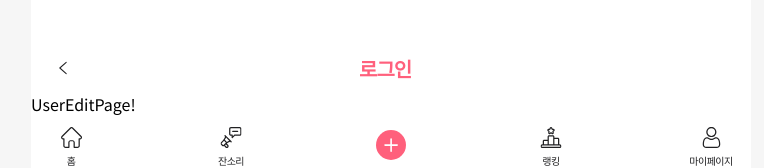
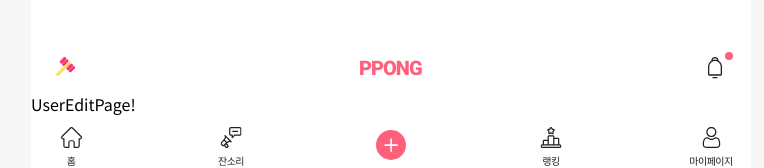
Before and after one commit to codestates-seb/seb42_main_026, a React (Create React App) app in the folder client/: page /UserEdit in a window 1280 px wide. Shown: the top 168 px of the page, without its empty margins (249-1013 px from the left). Built offline with nearby package versions, Linux system fonts and the light colour scheme.

Commit message:
feat : TopNav 뒤로가기, 상태에따라 라우팅 기능 구현

```diff
--- a/client/src/components/BottomNav.tsx
+++ b/client/src/components/BottomNav.tsx
@@ -1,60 +1,65 @@
-import styled from "styled-components";
-import { ReactComponent as ICON_HOME } from "../assets/ic_bottomnav_home_button.svg";
-import { ReactComponent as ICON_JANSORI } from "../assets/ic_bottomnav_jansori_button.svg";
-import { ReactComponent as ICON_WRITE } from "../assets/ic_bottomnav_write_button.svg";
-import { ReactComponent as ICON_RANK } from "../assets/ic_bottomnav_rank_button.svg";
-import { ReactComponent as ICON_MYPAGE } from "../assets/ic_bottomnav_mypage_button.svg";
-import { useAuth } from "../hooks/useAuth";
-import { useNavigate } from "react-router-dom";
-import { useState } from "react";
+import styled from 'styled-components';
+import { ReactComponent as ICON_HOME } from '../assets/ic_bottomnav_home_button.svg';
+import { ReactComponent as ICON_JANSORI } from '../assets/ic_bottomnav_jansori_button.svg';
+import { ReactComponent as ICON_WRITE } from '../assets/ic_bottomnav_write_button.svg';
+import { ReactComponent as ICON_RANK } from '../assets/ic_bottomnav_rank_button.svg';
+import { ReactComponent as ICON_MYPAGE } from '../assets/ic_bottomnav_mypage_button.svg';
+import { useAuth } from '../hooks/useAuth';
+import { usePage } from '../hooks/usePage';
+import { useNavigate } from 'react-router-dom';
+import { useState } from 'react';
 
 const BottomNav = () => {
   const { isLoggedIn } = useAuth();
   const navigate = useNavigate();
-  const [clickedMenu, setClickedMenu] = useState("");
+  const { setPageHandler } = usePage();
+
+  const [clickedMenu, setClickedMenu] = useState('');
 
   const menuData = [
-    { id: "home", icon: ICON_HOME, text: "홈", link: "/", security: false },
+    { id: 'home', icon: ICON_HOME, text: '홈', link: '/', security: false },
     {
-      id: "nagging",
+      id: 'nagging',
       icon: ICON_JANSORI,
-      text: "잔소리",
-      link: "/NaggingBoard",
+      text: '잔소리',
+      link: '/NaggingBoard',
       security: false,
     },
-    { id: "write", icon: ICON_WRITE, link: "/", security: true },
+    { id: 'write', icon: ICON_WRITE, link: '/', security: true },
     {
-      id: "rank",
+      id: 'rank',
       icon: ICON_RANK,
-      text: "랭킹",
-      link: "/Rank",
+      text: '랭킹',
+      link: '/Rank',
       security: true,
     },
     {
-      id: "mypage",
+      id: 'mypage',
       icon: ICON_MYPAGE,
-      text: "마이페이지",
-      link: "/MyPage",
+      text: '마이페이지',
+      link: '/MyPage',
       security: true,
     },
   ];
 
-  const handleMenuClick = (id: string, link: string, security: boolean) => {
-    setClickedMenu(id);
-    navigate(isLoggedIn ? link : security ? "/Login" : link); //추후 navigate 수정 page 이동시마다 login 검증 필요
-  };
+  // const handleMenuClick = (id: string, link: string, security: boolean) => {
+  //   setClickedMenu(id);
+  //   // setPageHandler(isLoggedIn,id,security)
+  //   // navigate(isLoggedIn ? link : security ? '/Login' : link); //추후 navigate 수정 page 이동시마다 login 검증 필요
+  // };
 
   return (
     <GnbWrapper>
       {menuData.map(({ id, icon: Icon, text, link, security }) => (
         <MenuContainer
           key={id}
-          onClick={() => handleMenuClick(id, link, security)}
+          onClick={() => {
+            setClickedMenu(id);
+            setPageHandler(isLoggedIn, id, link, security);
+          }}
         >
-          <Icon fill={`${clickedMenu === id ? "#FF607C" : "#212123"}`} />
-          <MenuText color={`${clickedMenu === id ? "#FF607C" : "#212123"}`}>
-            {text}
-          </MenuText>
+          <Icon fill={`${clickedMenu === id ? '#FF607C' : '#212123'}`} />
+          <MenuText color={`${clickedMenu === id ? '#FF607C' : '#212123'}`}>{text}</MenuText>
         </MenuContainer>
       ))}
     </GnbWrapper>
@@ -89,7 +94,7 @@ const MenuContainer = styled.div`
 const MenuText = styled.span`
   text-align: center;
   letter-spacing: -0.05em;
-  font-family: "Noto Sans KR";
+  font-family: 'Noto Sans KR';
   font-weight: 300;
   font-size: 10px;
   color: ${(props) => props.color};
--- a/client/src/components/TopNav.tsx
+++ b/client/src/components/TopNav.tsx
@@ -1,35 +1,44 @@
-import styled from "styled-components";
-import { ReactComponent as ICON_ALRAM } from "../assets/ic_topnav_alram_button.svg";
-import { ReactComponent as ICON_BADGE } from "../assets/ic_topnav_alram_badge.svg";
-import { ReactComponent as ICON_LOGO } from "../assets/ic_topnav_logo_button.svg";
-import { ReactComponent as ICON_BACK } from "../assets/ic_topnav_back_button.svg";
-import { usePage } from "../hooks/usePage";
+import styled from 'styled-components';
+import { ReactComponent as ICON_ALRAM } from '../assets/ic_topnav_alram_button.svg';
+import { ReactComponent as ICON_BADGE } from '../assets/ic_topnav_alram_badge.svg';
+import { ReactComponent as ICON_LOGO } from '../assets/ic_topnav_logo_button.svg';
+import { ReactComponent as ICON_BACK } from '../assets/ic_topnav_back_button.svg';
+import { usePage } from '../hooks/usePage';
+import { useNavigate } from 'react-router-dom';
 
 export default function TopNav() {
-  const { setPageHandler, isPages } = usePage();
+  const { getPageHandler } = usePage();
+  const navigate = useNavigate();
+
+  const getTitle = () => {
+    switch (getPageHandler) {
+      case 'home':
+        return 'PPONG';
+      case 'signup':
+        return '회원가입';
+      case 'nagging':
+        return '잔소리';
+      case 'rank':
+        return '랭킹';
+      case 'login':
+        return '';
+      default:
+        return '';
+    }
+  };
+
+  const showBackButton = () => getPageHandler !== 'home';
 
   return (
     <TopNavWrapper>
-      <LeftContainer>
-        {isPages === "" ? (
-          <ICON_LOGO width={25} height={25} />
-        ) : (
-          <ICON_BACK width={8} height={14} />
-        )}
-      </LeftContainer>
-      {isPages === "home" ? (
-        <LogoTitle>로그인</LogoTitle>
-      ) : (
-        <LogoTitle>PPONG</LogoTitle>
-      )}
+      <LeftContainer>{showBackButton() ? <ICON_BACK width={8} height={14} onClick={() => navigate(-1)} /> : <ICON_LOGO width={25} height={25} />}</LeftContainer>
+      <LogoTitle theme={getPageHandler !== 'home' ? 'normal' : undefined}>{getTitle()}</LogoTitle>
       <RightContainer>
-        {isPages === "" ? (
+        {getPageHandler === 'home' && (
           <>
             <ICON_ALRAM />
             <ICON_BADGE />
           </>
-        ) : (
-          <></>
         )}
       </RightContainer>
     </TopNavWrapper>
@@ -52,6 +61,7 @@ const RightContainer = styled.div`
   display: flex;
   width: 32px;
   justify-content: center;
+  cursor: pointer;
 `;
 const LeftContainer = styled.div`
   display: flex;
@@ -59,16 +69,17 @@ const LeftContainer = styled.div`
   align-items: center;
   width: 32px;
   height: 32px;
+  cursor: pointer;
 `;
 
 const LogoTitle = styled.span`
   position: absolute;
-  font-weight: 900;
+  font-weight: ${(props) => (props.theme === 'normal' ? `700` : `900`)};
   vertical-align: center;
   text-align: center;
   font-size: 20px;
-  font-family: "Roboto";
-  color: var(--color-mobMain);
+  font-family: ${(props) => (props.theme === 'normal' ? `Noto Sans KR` : `Roboto`)};
+  color: ${(props) => (props.theme === 'normal' ? `black01` : `var(--color-mobMain)`)};
   letter-spacing: var(--font-spacing-title);
   left: calc(50% - 32px);
 `;
--- a/client/src/hooks/usePage.ts
+++ b/client/src/hooks/usePage.ts
@@ -1,17 +1,18 @@
-import { useSelector, useDispatch } from "react-redux";
-import { useNavigate } from "react-router-dom";
-import { RootState } from "../store/store";
-import { setPage } from "../store/actions";
+import { useSelector, useDispatch } from 'react-redux';
+import { useNavigate } from 'react-router-dom';
+import { RootState } from '../store/store';
+import { setPage } from '../store/actions';
 
 export function usePage() {
   const navigate = useNavigate();
   const dispatch = useDispatch();
-  const isPages = useSelector((state: RootState) => state.page.currentPage);
+  const getPageHandler = useSelector((state: RootState) => state.page.currentPage);
 
-  const setPageHandler = () => {
-    dispatch(setPage("home"));
-    navigate("/");
+  const setPageHandler = (isLoggedIn: boolean, id: string, link: string, security: boolean) => {
+    console.log(id);
+    dispatch(isLoggedIn ? setPage(id) : setPage('login'));
+    navigate(isLoggedIn ? link : security ? '/Login' : link); //추후 navigate 수정 page 이동시마다 login 검증 필요
   };
 
-  return { setPageHandler, isPages };
+  return { setPageHandler, getPageHandler };
 }
```
